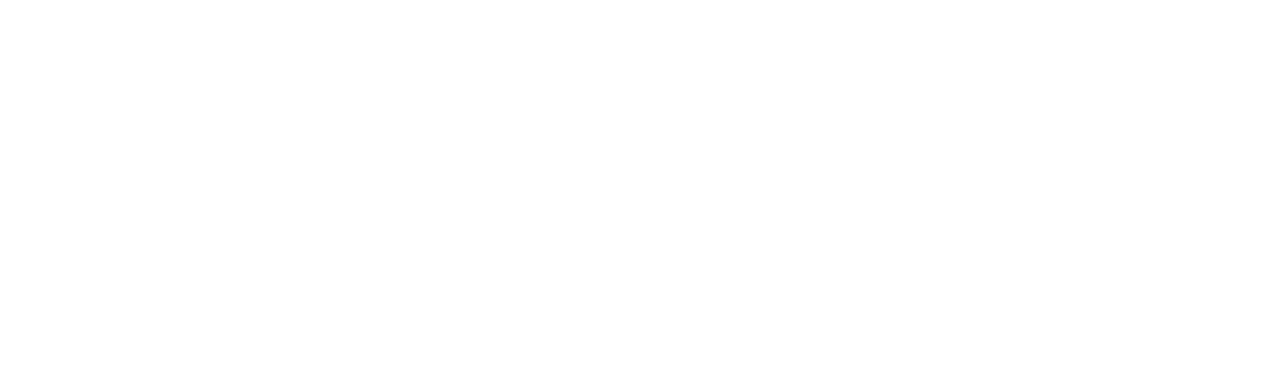
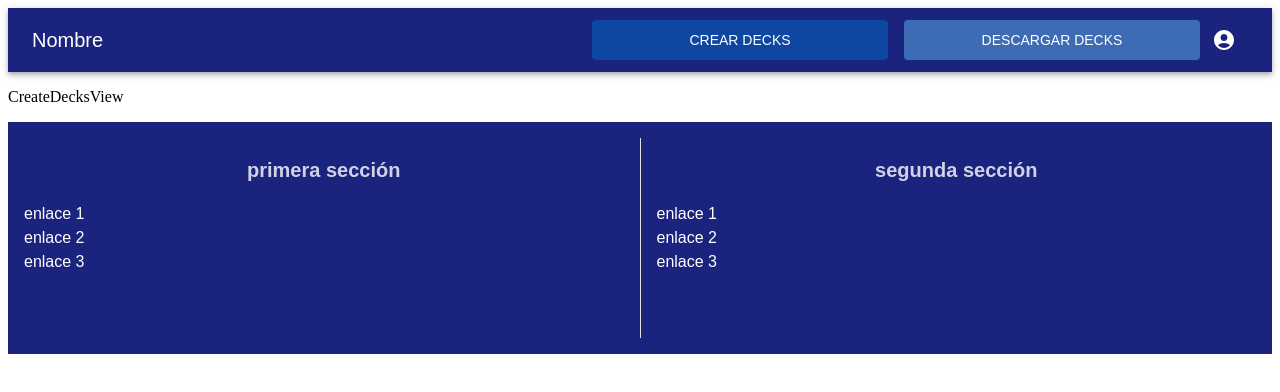
Before and after one commit to velasquezgalejandro/anki-project, a React (Create React App) app in the folder frontend/: page /create-decks in a window 1280 px wide. Before the commit this address had no page. Shown: the top 392 px of the page. Built offline with nearby package versions, Linux system fonts and the light colour scheme.

Commit message:
cambios en front

```diff
--- a/frontend/src/App.jsx
+++ b/frontend/src/App.jsx
@@ -2,6 +2,8 @@
 
 import Decks from './decks/Decks';
 import OutletPage from './OutletPage';
+
+import { DownloadDecksView, CreateDecksView } from './views';
 
 function App() {
   return (
@@ -9,6 +11,8 @@
       <Routes>
         <Route path="/" element={<OutletPage />} exact>
           <Route path="/" element={<Decks />} exact />
+          <Route path="download-decks" element={<DownloadDecksView />} exact />
+          <Route path="create-decks" element={<CreateDecksView />} exact />
         </Route>
       </Routes>
     </Router>
--- a/frontend/src/ThemeProvider.js
+++ b/frontend/src/ThemeProvider.js
@@ -8,9 +8,6 @@
     layout: {
       main: '#1a237e',
     },
-    primary: {
-      main: '#ff0000',
-    },
     text: {
       main: '#000000',
       white: '#ffffff',
@@ -18,9 +15,11 @@
     },
     buttons: {
       primary: '#3d6cb4',
-      secondary: '#1a237e',
-      hover: '#767bb2',
-      selectedHover: '#151c65',
+      secondary: '#0D47A1',
+      primaryHover: '#767bb2',
+      secondaryHover: '#003366',
+      selected: '#151c65',
+      selectedHover: '#050719',
     },
   },
 });
--- a/frontend/src/layouts/Header.jsx
+++ b/frontend/src/layouts/Header.jsx
@@ -1,4 +1,5 @@
 import React, { useState } from 'react';
+import { useNavigate } from 'react-router-dom';
 import AppBar from '@mui/material/AppBar';
 import Toolbar from '@mui/material/Toolbar';
 import Typography from '@mui/material/Typography';
@@ -6,10 +7,14 @@
 import AccountCircle from '@mui/icons-material/AccountCircle';
 import MenuItem from '@mui/material/MenuItem';
 import Menu from '@mui/material/Menu';
+import Box from '@mui/material/Box';
+import Stack from '@mui/material/Stack';
+import { PrincipalButton, StyledButton } from '../utils';
 
 const Header = () => {
   const [auth, setAuth] = useState(true);
   const [anchorEl, setAnchorEl] = useState(null);
+  const navigate = useNavigate();
 
   const handleMenu = (event) => {
     setAnchorEl(event.currentTarget);
@@ -17,6 +22,10 @@
 
   const handleClose = () => {
     setAnchorEl(null);
+  };
+
+  const renderNavigate = (link) => {
+    navigate(link);
   };
 
   return (
@@ -34,8 +43,22 @@
         >
           Nombre
         </Typography>
+        <Stack direction="row" columnGap={2} sx={{ width: 0.5 }}>
+          <StyledButton
+            label={'Crear Decks'}
+            action={renderNavigate('/create-decks')}
+            styles={{
+              bgcolor: 'buttons.secondary',
+              color: 'text.white',
+            }}
+          />
+          <PrincipalButton
+            label={'Descargar decks'}
+            action={renderNavigate('/download-decks')}
+          />
+        </Stack>
         {auth && (
-          <div>
+          <Box>
             <IconButton
               size="large"
               aria-label="account of current user"
@@ -64,7 +87,7 @@
               <MenuItem onClick={handleClose}>Profile</MenuItem>
               <MenuItem onClick={handleClose}>My account</MenuItem>
             </Menu>
-          </div>
+          </Box>
         )}
       </Toolbar>
     </AppBar>
--- /dev/null
+++ b/frontend/src/utils/PrincipalButton.jsx
@@ -0,0 +1,24 @@
+import React from 'react';
+import Button from '@mui/material/Button';
+
+const PrincipalButton = ({ label, action = () => {}, extraStyles = {} }) => {
+  return (
+    <Button
+      onClick={action}
+      sx={{
+        width: 1,
+        p: 1,
+        bgcolor: 'buttons.primary',
+        color: 'text.white',
+        ...extraStyles,
+        '&:hover': {
+          bgcolor: 'buttons.primaryHover',
+        },
+      }}
+    >
+      {label}
+    </Button>
+  );
+};
+
+export default PrincipalButton;
--- /dev/null
+++ b/frontend/src/utils/StyledButton.jsx
@@ -0,0 +1,22 @@
+import React from 'react';
+import Button from '@mui/material/Button';
+
+const StyledButton = ({ label, action = () => {}, styles = {} }) => {
+  return (
+    <Button
+      onClick={action}
+      sx={{
+        width: 1,
+        p: 1,
+        '&:hover': {
+          bgcolor: 'buttons.secondaryHover',
+        },
+        ...styles,
+      }}
+    >
+      {label}
+    </Button>
+  );
+};
+
+export default StyledButton;
--- /dev/null
+++ b/frontend/src/utils/index.js
@@ -0,0 +1,2 @@
+export { default as PrincipalButton } from './PrincipalButton';
+export { default as StyledButton } from './StyledButton';
--- /dev/null
+++ b/frontend/src/views/CreateDecksView.jsx
@@ -0,0 +1,7 @@
+import React from 'react';
+
+const CreateDecksView = () => {
+  return <div>CreateDecksView</div>;
+};
+
+export default CreateDecksView;
--- /dev/null
+++ b/frontend/src/views/DownloadDecksView.jsx
@@ -0,0 +1,9 @@
+import React from 'react'
+
+const DownloadDecksView = () => {
+  return (
+    <div>DownloadDecksView</div>
+  )
+}
+
+export default DownloadDecksView
--- /dev/null
+++ b/frontend/src/views/index.js
@@ -0,0 +1,2 @@
+export { default as DownloadDecksView } from './DownloadDecksView';
+export { default as CreateDecksView } from './CreateDecksView';
```
